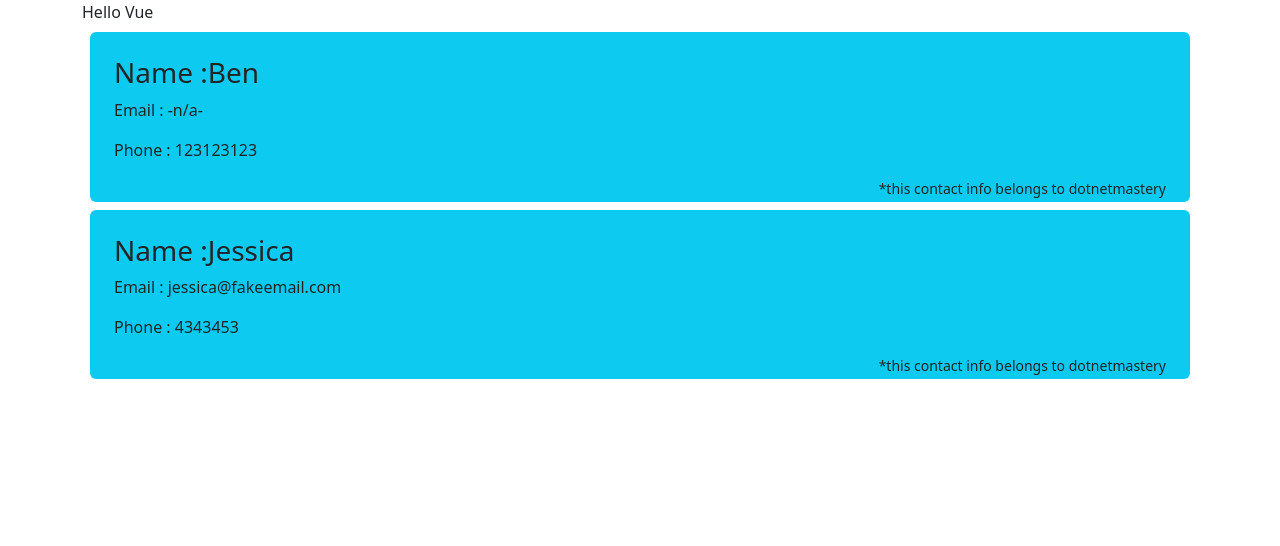
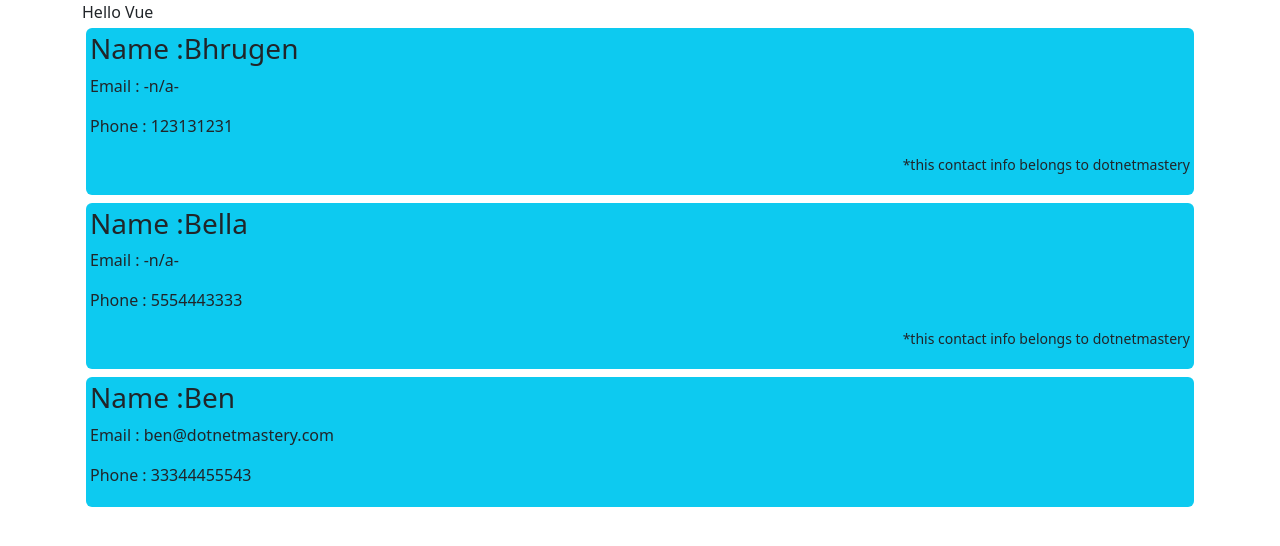
Before and after one commit to tee2490/02_VueComponents, a Vue app: page / in a window 1280 px wide. Shown: the top 546 px of the page. Built offline with nearby package versions, Linux system fonts and the light colour scheme.

Commit message:
09 list of contacts

```diff
--- a/src/App.vue
+++ b/src/App.vue
@@ -1,20 +1,46 @@
 <template>
   <div class="container">
     <div>{{ message }}</div>
-    <Contact name="Ben" :phone="123123123" :ownername="contactsOwner"></Contact>
-    <Contact
-      name="Jessica"
-      :phone="4343453"
-      :ownername="contactsOwner"
-      email="jessica@fakeemail.com"
-    ></Contact>
+    <div class="row">
+      <div class="col-12" v-for="contact in contacts" :key="contact.name">
+        <Contact
+          :name="contact.name"
+          :phone="contact.phone"
+          :ownername="contact.ownerName"
+          :email="contact.email"
+          :isFavorite="contact.isFavorite"
+        ></Contact>
+      </div>
+    </div>
   </div>
 </template>
 
 <script setup>
+import { ref, reactive } from "vue";
 import Contact from "./components/Contact.vue";
 const message = "Hello Vue";
-const contactsOwner = "dotnetmastery";
+const ownerName = ref("dotnetmastery");
+const contacts = reactive([
+  {
+    name: "Bhrugen",
+    phone: 123131231,
+    ownerName: ownerName.value,
+    isFavorite: false,
+  },
+  {
+    name: "Bella",
+    phone: 5554443333,
+    ownerName: ownerName.value,
+    isFavorite: true,
+  },
+  {
+    name: "Ben",
+    phone: 33344455543,
+    ownerName: "",
+    email: "ben@dotnetmastery.com",
+    isFavorite: false,
+  },
+]);
 </script>
 
 <style></style>
--- a/src/components/Contact.vue
+++ b/src/components/Contact.vue
@@ -1,5 +1,7 @@
 <template>
-  <div class="bg-info rounded p-4 m-2">
+  <div class="bg-info rounded p-1 m-1">
+    <div class="row">
+      <div class="col-12">
         <h3>Name :{{ name }}</h3>
         <p>Email : {{ email }}</p>
         <p>Phone : {{ phone }}</p>
@@ -7,13 +9,15 @@
           *this contact info belongs to {{ ownername }}
         </p>
       </div>
+    </div>
+  </div>
 </template>
-
 <script setup>
 const props = defineProps({
   name: { type: String, required: true },
   phone: Number,
   ownername: String,
   email: { type: String, required: false, default: "-n/a-" },
+  isFavorite: Boolean,
 });
 </script>
```
Lines whose indentation alone changed are shown as unchanged.
